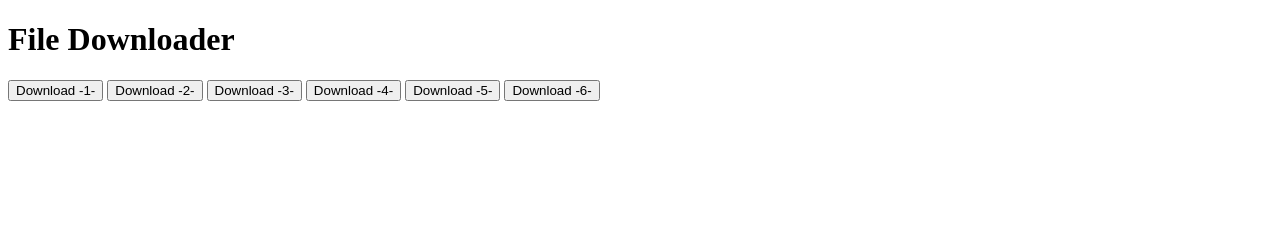
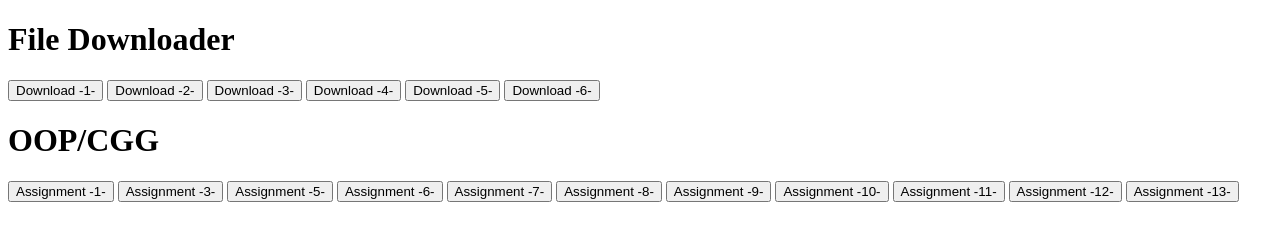
Before and after one commit to omsatardekar/download, a plain HTML site: page index.html in a window 1280 px wide. Drawn offline with Linux system fonts and the light colour scheme.

Commit message:
Update index.html

```diff
--- a/index.html
+++ b/index.html
@@ -14,6 +14,19 @@
     <button onclick="downloadFile('knight(om).py')">Download -5-</button>
     <button onclick="downloadFile('club_assignment(om).py')">Download -6-</button>
 
+    <h1>OOP/CGG</h1>
+    <button onclick="downloadFile('practical_1.cpp')">Assignment -1-</button>
+    <button onclick="downloadFile('practical_3.cpp')">Assignment -3-</button>
+    <button onclick="downloadFile('practical_5.cpp')">Assignment -5-</button>
+    <button onclick="downloadFile('practical_6.cpp')">Assignment -6-</button>
+    <button onclick="downloadFile('practical_7.cpp')">Assignment -7-</button>
+    <button onclick="downloadFile('practical_8.cpp')">Assignment -8-</button>
+    <button onclick="downloadFile('practical_9.cpp')">Assignment -9-</button>
+    <button onclick="downloadFile('practical_10.cpp')">Assignment -10-</button>
+    <button onclick="downloadFile('practical_11.cpp')">Assignment -11-</button>
+    <button onclick="downloadFile('practical_12.cpp')">Assignment -12-</button>
+    <button onclick="downloadFile('practical_13.cpp')">Assignment -13-</button>
+
     <script>
         function downloadFile(filename) {
             const link = document.createElement('a');
```
